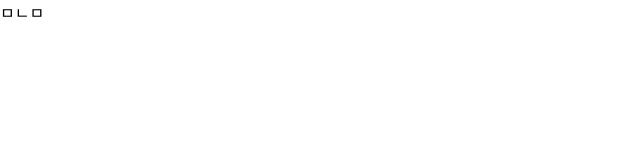
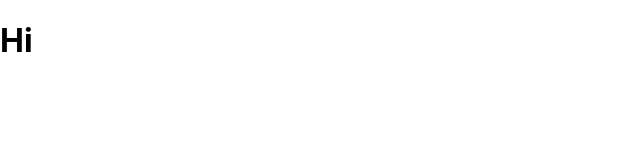
Before and after one commit to chogyejin/react-custom-hooks, a React (Create React App) app: page / in a window 1280 px wide. Shown: the top 160 px of the page, without its empty margins (0-640 px from the left). Built offline with nearby package versions, Linux system fonts and the light colour scheme.

Commit message:
feat: Add useClick that prints "say Hello" when an element is clicked

```diff
--- a/src/App.tsx
+++ b/src/App.tsx
@@ -1,11 +1,12 @@
-import { useTitle } from "./hooks/useTitle";
+import { useClick } from "./hooks/useClick";
 
 const App = () => {
-  const titleUpdater = useTitle("Loading...");
-  setTimeout(() => titleUpdater("Home"), 5000);
+  const sayHello = () => console.log("say Hello");
+  const title = useClick(sayHello);
   return (
     <div>
-      <div>ㅁㄴㅁ </div>
+      {/* ref 마우스 올려서 type 확인 */}
+      <h1 ref={title}>Hi</h1>
     </div>
   );
 };
--- /dev/null
+++ b/src/hooks/useClick.tsx
@@ -0,0 +1,30 @@
+import { useEffect, useRef } from "react";
+
+export const useClick = (onClick: () => void) => {
+  const element = useRef<HTMLHeadingElement>(null);
+  // 초기값 null을 주지 않으면 element가 MutableRefObject가 되어 ref prop으로 사용 불가
+  useEffect(() => {
+    if (element.current) {
+      element.current.addEventListener("click", onClick);
+    }
+    return () => {
+      if (element.current) {
+        element.current.removeEventListener("click", onClick);
+      }
+    };
+  }, []);
+  console.log(element);
+  console.log(element.current);
+  return element;
+};
+
+// const App = () => {
+//   const sayHello = () => console.log("say Hello");
+//   const title = useClick(sayHello);
+//   return (
+//     <div>
+//       {/* ref 마우스 올려서 type 확인 */}
+//       <h1 ref={title}>Hi</h1>
+//     </div>
+//   );
+// };
```
